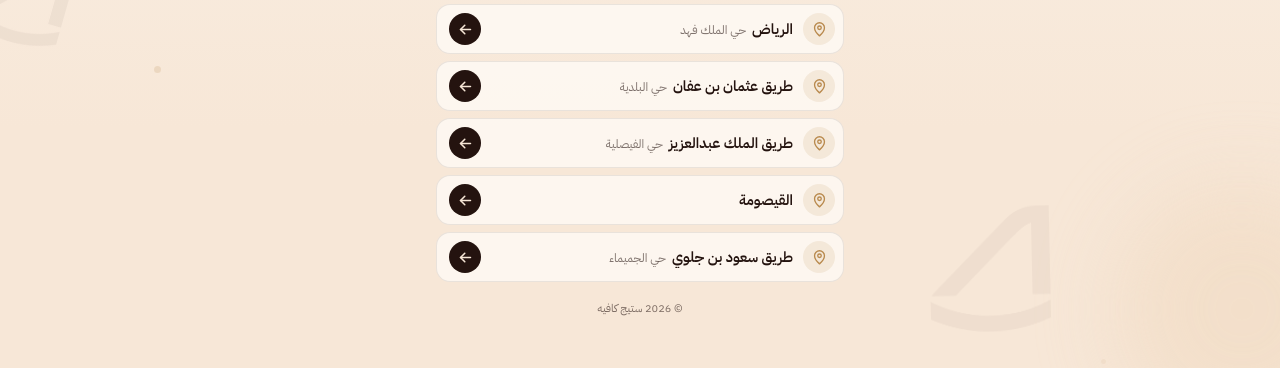
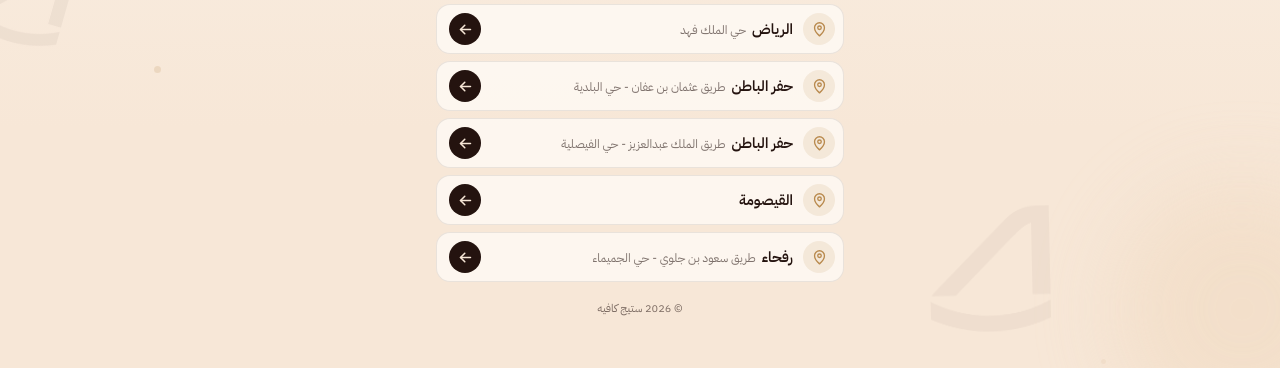
Before and after one commit to iOS98/stage-links, a plain HTML site: page index.html in a window 1280 px wide. Shown: the part 432-800 px from the top of the page. Drawn offline with Linux system fonts and the light colour scheme.

Commit message:
أسماء الفروع بالمدينة
Co-Authored-By: Claude Opus 5.5 <noreply@anthropic.com>
Claude-Session: https://claude.ai/code/session_01WSnytcZUfAWNfTACv5Mrbs

```diff
--- a/index.html
+++ b/index.html
@@ -192,11 +192,11 @@ const CONFIG = {
 
   // name = النص العريض · sub = النص الصغير بنفس السطر
   branches: [
-    { name: "الرياض",              sub: "حي الملك فهد",   url: "https://maps.app.goo.gl/B3dyVqzitF3tAx3RA" },
-    { name: "طريق عثمان بن عفان",   sub: "حي البلدية",     url: "https://maps.app.goo.gl/iwYbNKqGSu35mCDo9" },
-    { name: "طريق الملك عبدالعزيز", sub: "حي الفيصلية",    url: "https://maps.app.goo.gl/Yu7XTqRxH2bfpER28" },
-    { name: "القيصومة",            sub: "",                 url: "https://maps.app.goo.gl/AfqCqZYbgwx82NCx5" },
-    { name: "طريق سعود بن جلوي",    sub: "حي الجميماء",    url: "https://maps.app.goo.gl/EgvXvMrAovibvV6L6" }
+    { name: "الرياض",      sub: "حي الملك فهد",                       url: "https://maps.app.goo.gl/B3dyVqzitF3tAx3RA" },
+    { name: "حفر الباطن",  sub: "طريق عثمان بن عفان - حي البلدية",      url: "https://maps.app.goo.gl/iwYbNKqGSu35mCDo9" },
+    { name: "حفر الباطن",  sub: "طريق الملك عبدالعزيز - حي الفيصلية",   url: "https://maps.app.goo.gl/Yu7XTqRxH2bfpER28" },
+    { name: "القيصومة",    sub: "",                                   url: "https://maps.app.goo.gl/AfqCqZYbgwx82NCx5" },
+    { name: "رفحاء",       sub: "طريق سعود بن جلوي - حي الجميماء",      url: "https://maps.app.goo.gl/EgvXvMrAovibvV6L6" }
   ]
 };
 /* ========================================================= */
```
